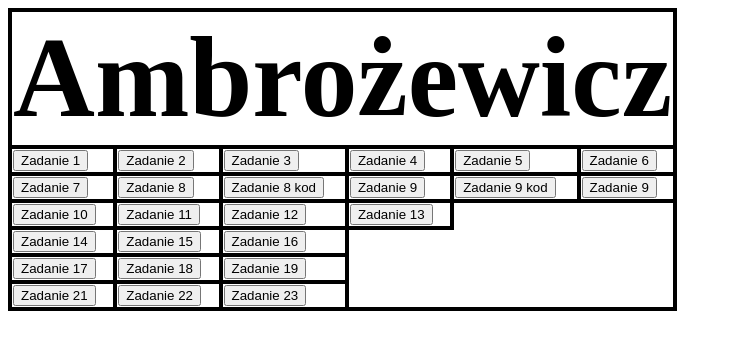
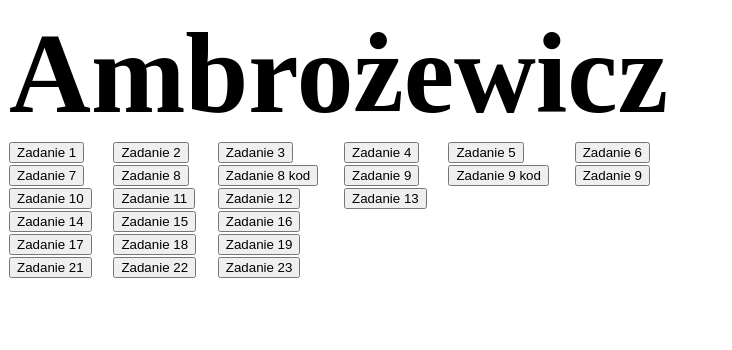
Before and after one commit to 0Hubibubi0/Java, a plain HTML site: page index.html in a window 1280 px wide. Shown: the whole page, without its empty margins (0-732 px from the left). Drawn offline with Linux system fonts and the light colour scheme.

Commit message:
Update index.html

```diff
--- a/index.html
+++ b/index.html
@@ -6,7 +6,7 @@
  <title>index</title>
  <style>
  table, th, td {
-	border: 4px solid black;
+	border: 4px solid rgb(x,x,x);
 	border-collapse: collapse;
 	}
 		</style>
```
